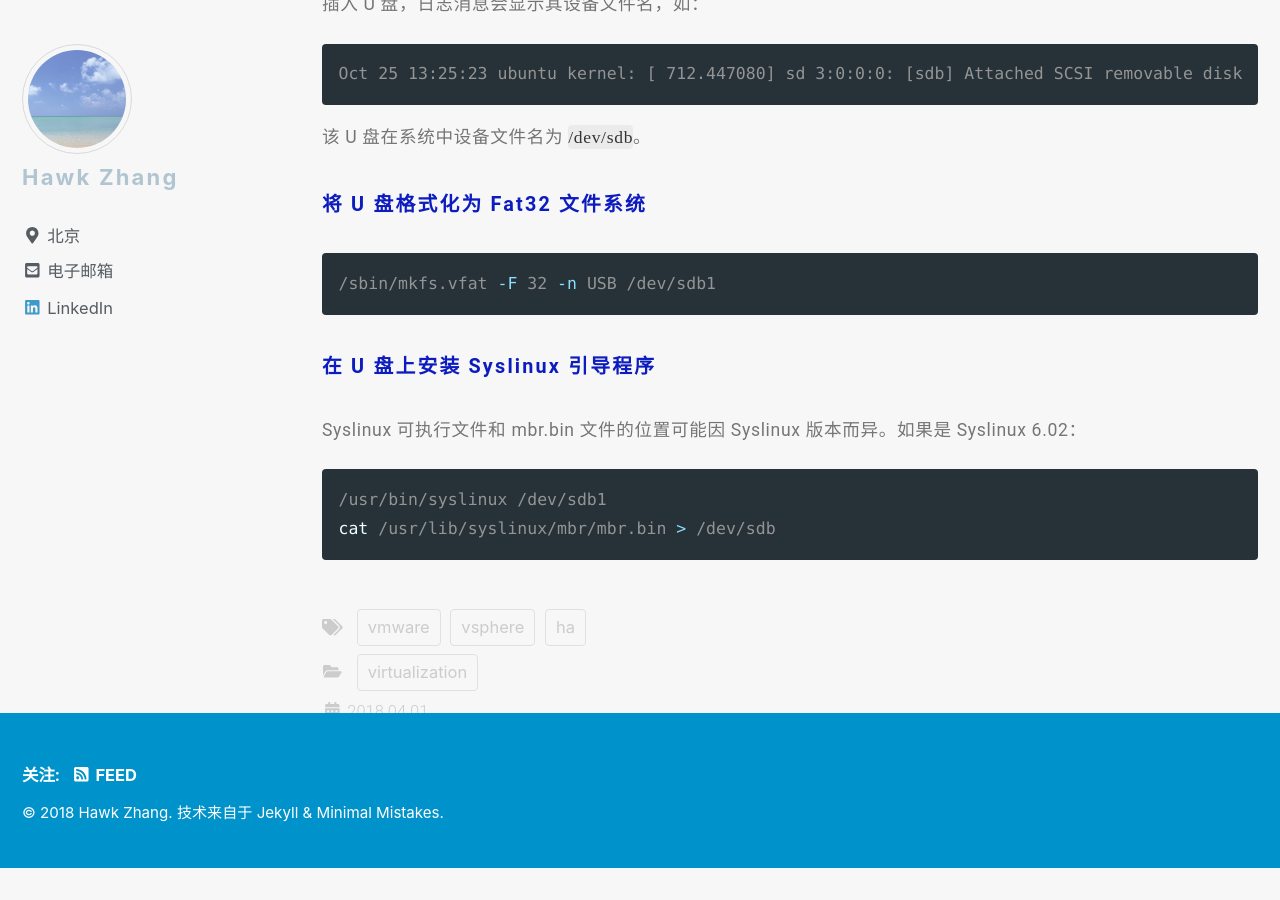
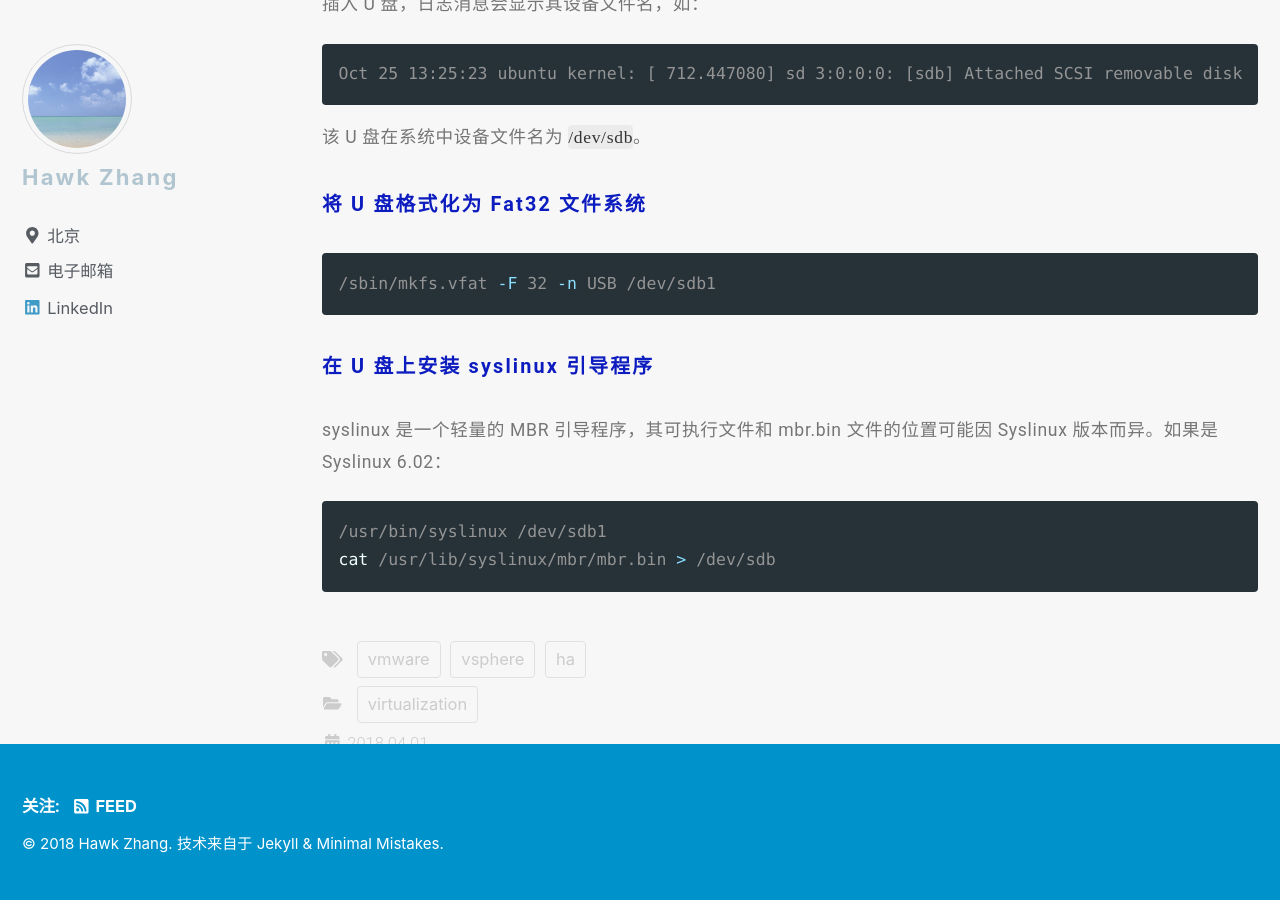
Before and after one commit to narru888/linotes_note, a Jekyll site: the page built from _posts/virtualizaion/2018-04-01-vsphere.setup.md, in a window 1280 px wide and 900 px high, scrolled down 11278 px. Built offline with Jekyll 4.4.1, drawn with Linux system fonts in a browser that asks for light colours; nearby versions of some CDN libraries; a script that is not in the unit is left out; before the commit the page ends 12146 px from its top, so only the background shows below that.

Commit message:
update on 2018-11-28 15:13:01 CST

````diff
--- a/_posts/virtualizaion/2018-04-01-vsphere.setup.md
+++ b/_posts/virtualizaion/2018-04-01-vsphere.setup.md
@@ -328,9 +328,9 @@ Oct 25 13:25:23 ubuntu kernel: [ 712.447080] sd 3:0:0:0: [sdb] Attached SCSI rem
 /sbin/mkfs.vfat -F 32 -n USB /dev/sdb1
 ```
 
-##### 在 U 盘上安装 Syslinux 引导程序
+##### 在 U 盘上安装 syslinux 引导程序
 
-Syslinux 可执行文件和 mbr.bin 文件的位置可能因 Syslinux 版本而异。如果是 Syslinux 6.02：
+syslinux 是一个轻量的 MBR 引导程序，其可执行文件和 mbr.bin 文件的位置可能因 Syslinux 版本而异。如果是 Syslinux 6.02：
 
 ```bash
 /usr/bin/syslinux /dev/sdb1
````
